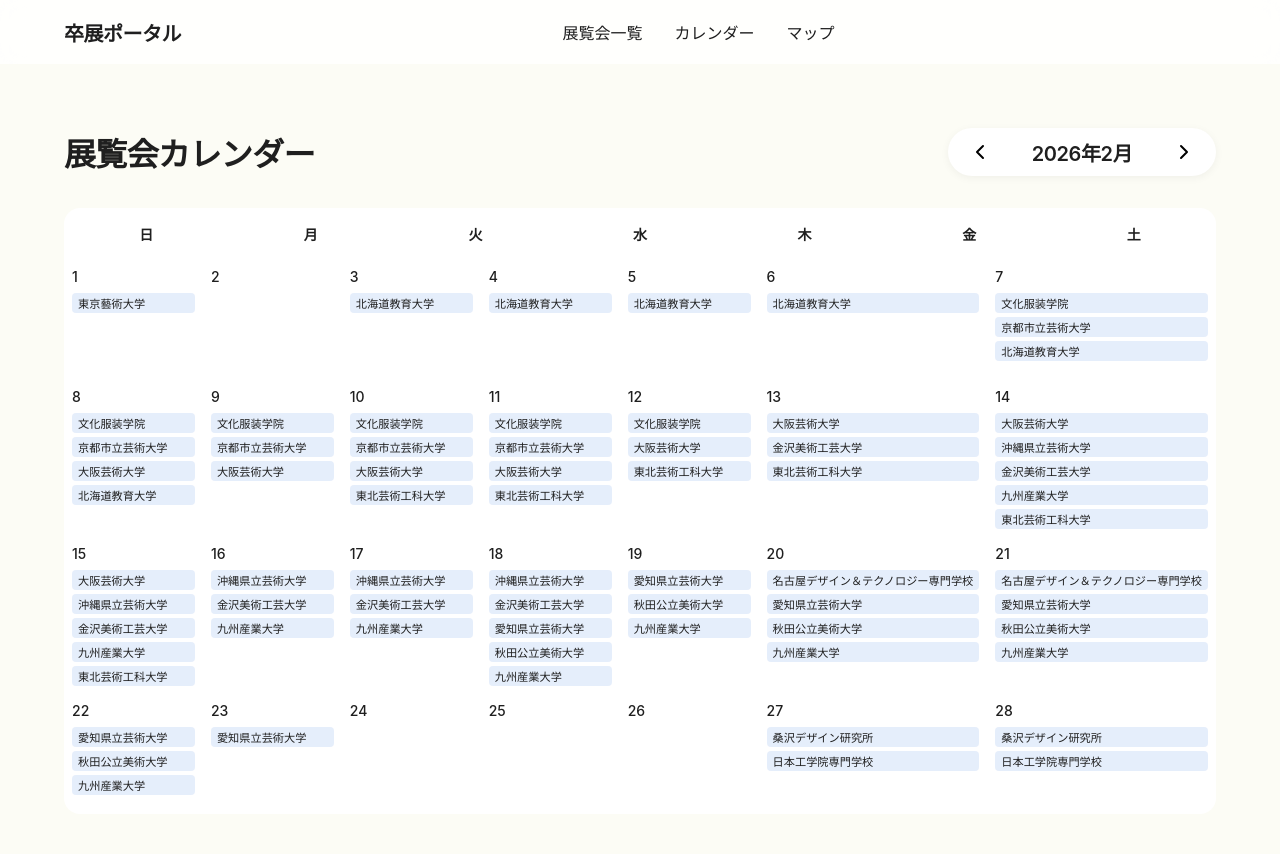
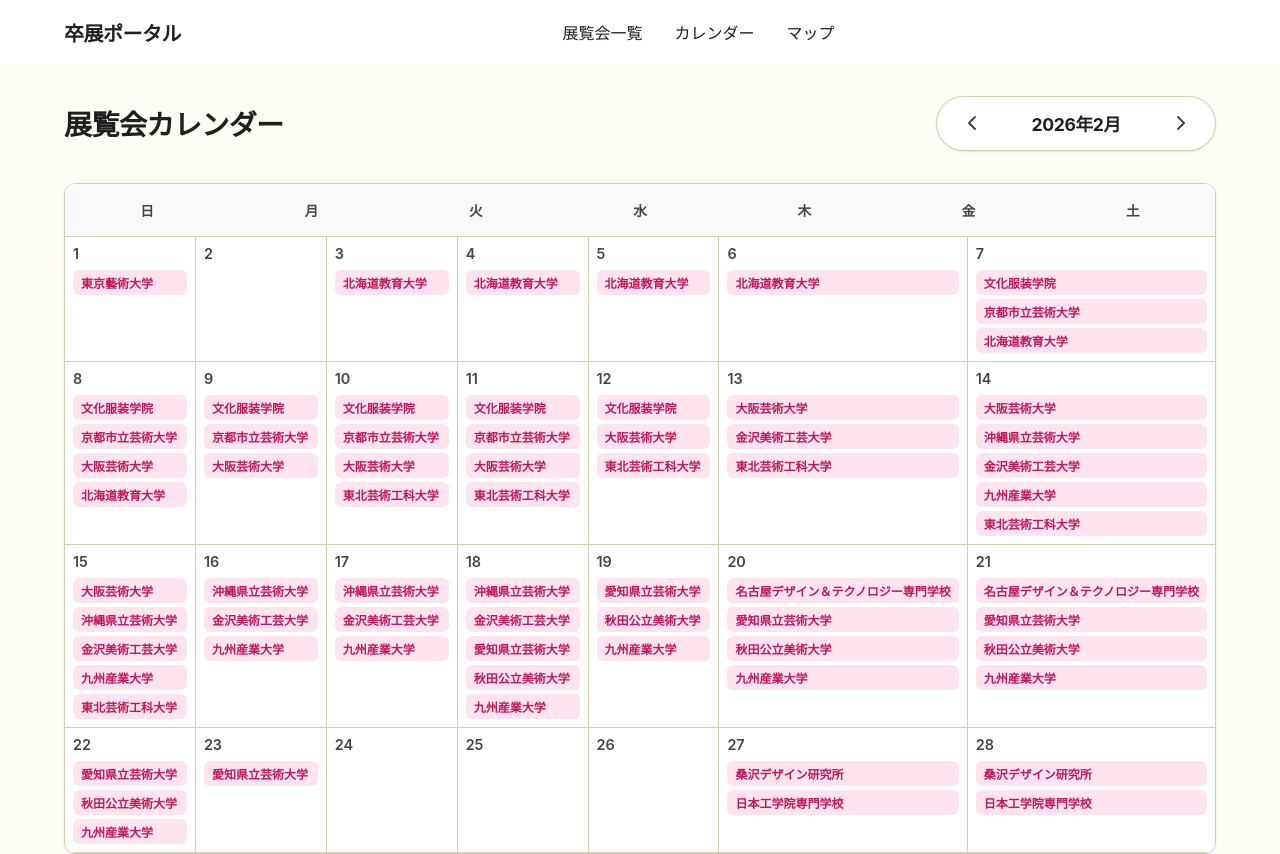
Before and after one commit to abogadoatusi/graduation-exhibitions, a Next.js app: page /calendar in a window 1280 px wide. Shown: the top 854 px of the page. Built offline with nearby package versions, Linux system fonts and the light colour scheme.

Commit message:
Fix: Improve calendar grid alignment and CSS

```diff
--- a/app/calendar/page.module.css
+++ b/app/calendar/page.module.css
@@ -1,7 +1,7 @@
 .container {
     max-width: 1200px;
     margin: 0 auto;
-    padding: 4rem 1.5rem;
+    padding: 2rem 1.5rem 4rem 1.5rem;
 }
 
 .header {
@@ -20,8 +20,9 @@
 }
 
 .pageTitle {
-    font-size: 2rem;
+    font-size: 1.75rem;
     font-weight: 800;
+    color: var(--text-main);
 }
 
 .controls {
@@ -31,87 +32,97 @@
     background-color: white;
     padding: 0.5rem 1rem;
     border-radius: 2rem;
-    border: 1px solid var(--color-border);
-    box-shadow: 0 2px 8px rgba(0, 0, 0, 0.05);
+    border: 1px solid var(--border);
+    box-shadow: var(--shadow-sm);
 }
 
 .currentDate {
-    font-size: 1.25rem;
-    font-weight: 600;
+    font-size: 1.1rem;
+    font-weight: 700;
     min-width: 140px;
     text-align: center;
+    color: var(--text-main);
 }
 
 .navButton {
     background: none;
     border: none;
     cursor: pointer;
-    padding: 0.25rem;
+    padding: 0.4rem;
     border-radius: 50%;
     transition: background-color 0.2s;
     display: flex;
     align-items: center;
     justify-content: center;
+    color: var(--text-sub);
 }
 
 .navButton:hover {
-    background-color: var(--color-bg-sub);
+    background-color: #f5f5f5;
+    color: var(--text-main);
 }
 
 .calendar {
-    border: 1px solid var(--color-border);
-    border-radius: 1rem;
+    border: 1px solid var(--border);
+    border-radius: 12px;
     overflow: hidden;
     background-color: white;
+    box-shadow: var(--shadow-sm);
 }
 
 .weekdays {
     display: grid;
     grid-template-columns: repeat(7, 1fr);
-    background-color: var(--color-bg-sub);
-    border-bottom: 1px solid var(--color-border);
+    background-color: #f8f9fa;
+    border-bottom: 1px solid var(--border);
 }
 
 .weekdays div {
-    padding: 1rem;
+    padding: 1rem 0.5rem;
     text-align: center;
-    font-weight: 600;
-    color: var(--color-text-sub);
-    font-size: 0.875rem;
+    font-weight: 700;
+    color: var(--text-sub);
+    font-size: 0.85rem;
 }
 
 .daysGrid {
     display: grid;
     grid-template-columns: repeat(7, 1fr);
+    /* No defined rows, let content dictate */
 }
 
 .dayCell {
     min-height: 120px;
-    border-right: 1px solid var(--color-border);
-    border-bottom: 1px solid var(--color-border);
+    border-right: 1px solid var(--border);
+    border-bottom: 1px solid var(--border);
     padding: 0.5rem;
     position: relative;
+    background: white;
+    display: flex;
+    flex-direction: column;
 }
 
 .dayCell:nth-child(7n) {
     border-right: none;
 }
 
-/* Fix bottom border for last row is tricky in grid without knowing total rows,
-   but standard border collapse effect via container border is fine.
-   Or utilize margin.
-*/
+/* Ensure empty days match dimensions to avoid grid breakage */
+.emptyDay {
+    background-color: #fcfcfc;
+    border-right: 1px solid var(--border);
+    border-bottom: 1px solid var(--border);
+    min-height: 120px;
+}
 
-.emptyDay {
-    background-color: #fafafa;
-    border-right: 1px solid var(--color-border);
-    border-bottom: 1px solid var(--color-border);
+/* Safety for 7th column empty day, though rare/impossible with current logic */
+.emptyDay:nth-child(7n) {
+    border-right: none;
 }
 
 .dayNumber {
-    font-size: 0.875rem;
-    font-weight: 500;
-    color: var(--color-text-sub);
+    font-size: 0.9rem;
+    font-weight: 600;
+    color: var(--text-sub);
     margin-bottom: 0.5rem;
     display: block;
 }
@@ -120,23 +131,26 @@
     display: flex;
     flex-direction: column;
     gap: 0.25rem;
+    flex: 1;
 }
 
 .eventDot {
     display: block;
-    font-size: 0.7rem;
-    background-color: rgba(0, 86, 218, 0.1);
-    color: var(--color-primary);
-    padding: 0.125rem 0.375rem;
-    border-radius: 0.25rem;
+    font-size: 0.75rem;
+    background-color: var(--color-pale-pink);
+    color: #c2185b;
+    padding: 4px 8px;
+    border-radius: 6px;
     white-space: nowrap;
     overflow: hidden;
     text-overflow: ellipsis;
-    transition: background-color 0.2s;
+    transition: all 0.2s;
     text-decoration: none;
+    font-weight: 600;
 }
 
 .eventDot:hover {
-    background-color: var(--color-primary);
+    background-color: var(--color-rose-pink);
     color: white;
+    transform: translateY(-1px);
 }
--- a/app/exhibitions/page.tsx
+++ b/app/exhibitions/page.tsx
@@ -83,7 +83,7 @@ export default function ExhibitionsPage() {
                                     <span className={styles.regionHighlight}>
                                         {exhibition.location.region}
                                     </span>
-                                    <Button size="sm" variant="outline">公式サイト <ArrowRight size={14} /></Button>
+                                    <Button size="sm" variant="outline">卒展サイト <ArrowRight size={14} /></Button>
                                 </div>
                             </CardFooter>
                         </Card>
```
Also changed, not shown: components/features/ExhibitionSlideshow.tsx (+6 -1 lines).
